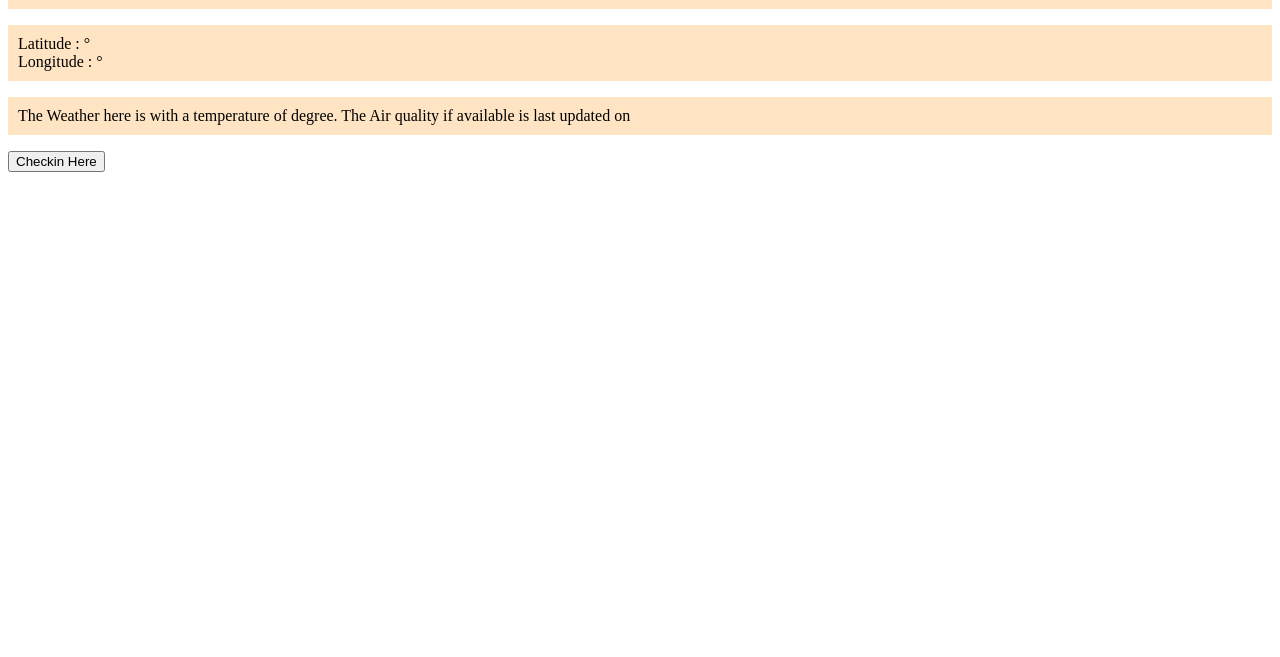
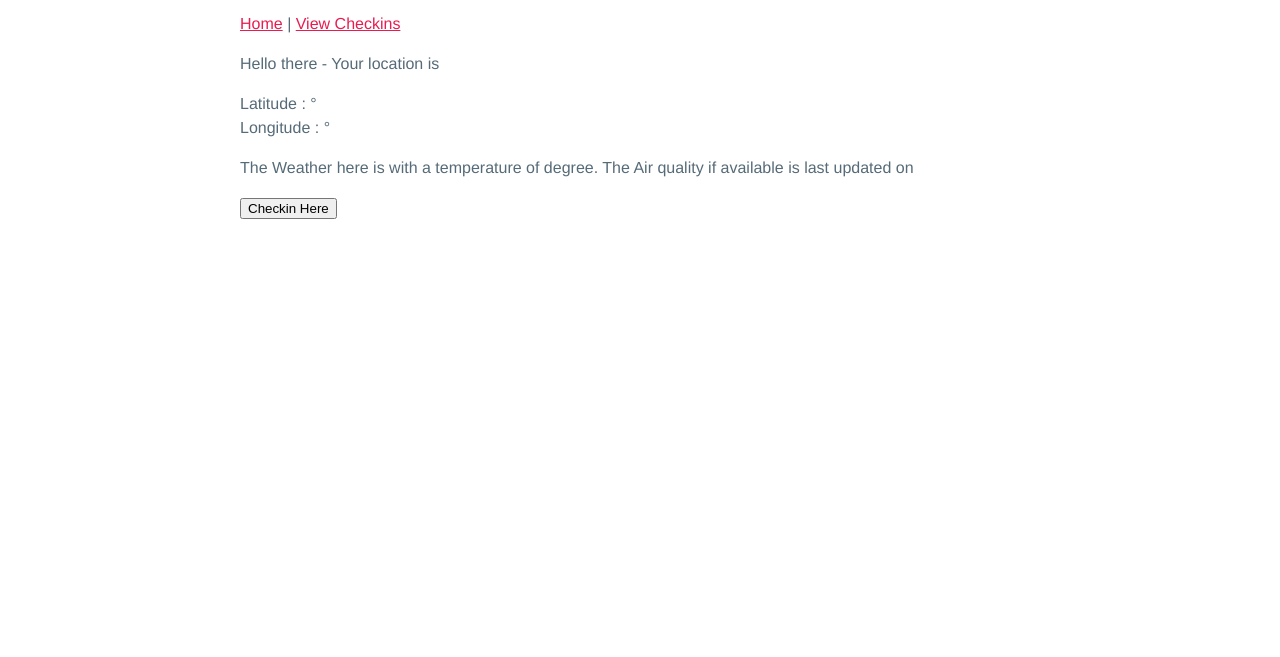
Before and after one commit to kvaishak/weather, a website: page public/index.html in a window 1280 px wide. Shown: the part 143-800 px from the top of the page. Drawn offline with Linux system fonts and the light colour scheme.

Commit message:
Added some changes to the styling

```diff
--- a/public/index.html
+++ b/public/index.html
@@ -18,7 +18,7 @@
 
 <body>
     <h1>Weather here is </h1>
-    <div><a href="/">Checkins</a> | <a href="/logs">View Checkins</a></div>
+    <div><a href="/">Home</a> | <a href="/logs">View Checkins</a></div>
     <p> Hello there - Your location is </p>
     <p>
         Latitude : <span id="lat"></span>°<br/> Longitude : <span id="long"></span>°
--- a/public/style.css
+++ b/public/style.css
@@ -1,4 +1,45 @@
-p {
-    background-color: bisque;
-    padding: 10px;
+
+
+hr {
+    background: none;
+    border: none;
+    border-bottom: 1px solid #d8dee9;
 }
+
+a strong {
+    color: inherit;
+}
+
+header, body {
+  margin: 0 auto;
+  max-width: 50em;
+  font-family: "Helvetica", "Arial", sans-serif;
+  line-height: 1.5;
+  padding: 4em 1em;
+}
+
+/* 04 Color and contrast */
+
+body {
+    color: #555;
+  }
+
+  h1,
+  h2,
+  strong {
+    color: #333;
+  }
+
+
+  /* 06 Primary color */
+
+a {
+    color: #e81c4f;
+  }
+
+  /* 07 Secondary colors */
+
+  body {
+    background: white;
+    color: #566b78;
+  }
```
Also changed, not shown: 2 other files.
